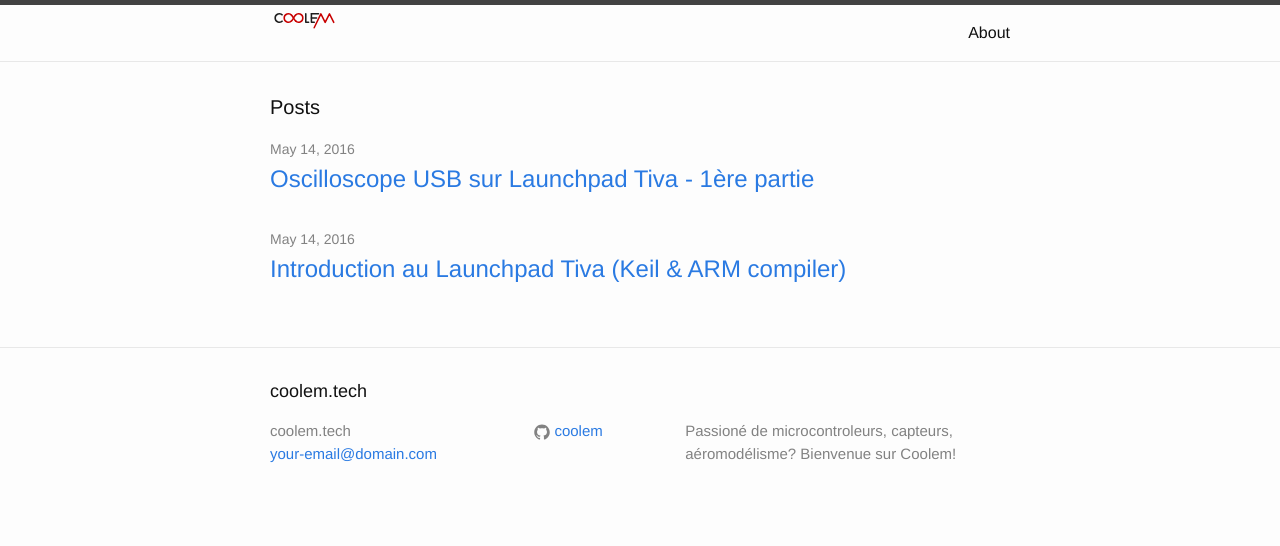
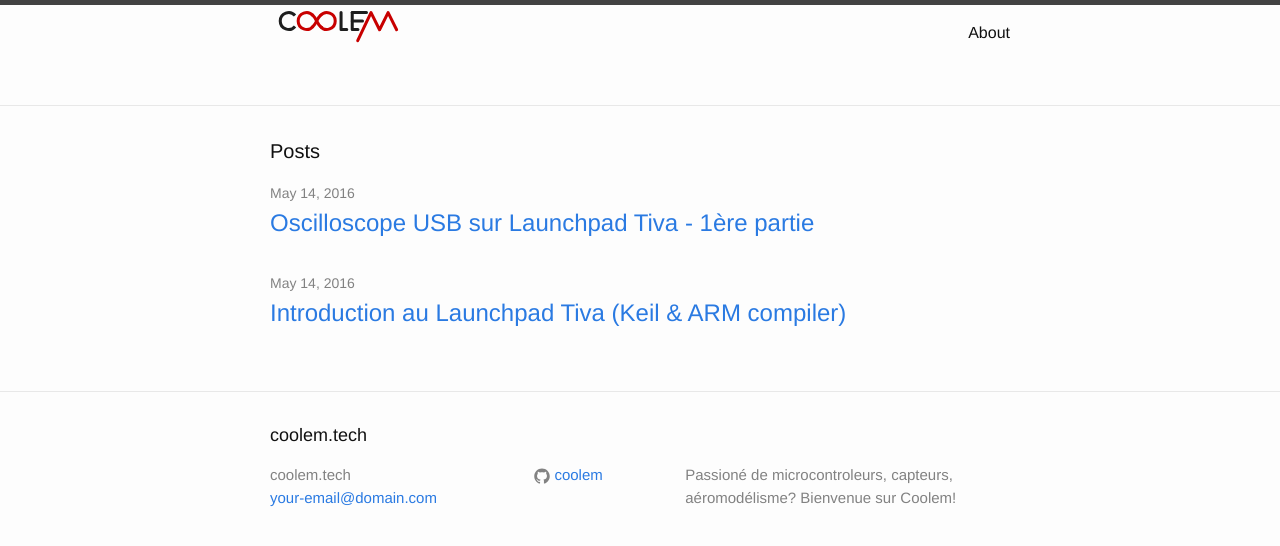
Before and after one commit to coolem/coolem.github.io, a Jekyll site: the page built from index.html, in a window 1280 px wide. Shown: the top 546 px of the page. Built offline with Jekyll 4.4.1, drawn with Linux system fonts in a browser that asks for light colours.

Commit message:
Update header.html

```diff
--- a/_includes/header.html
+++ b/_includes/header.html
@@ -5,7 +5,7 @@
     <!--<a class="site-title" href="{{ site.baseurl }}/">{{ site.title }}</a>
 	-->
 	<a class="site-title" href="{{ site.baseurl }}/">
-		<img src="{{ site.baseurl }}/img/drawing3.svg#svg2" height="50">
+		<img src="{{ site.baseurl }}/img/drawing3.svg#svg2" height="100">
 	</a>
 <!--<svg viewBox="0 100 744 300" width="600" height="400">
 			<use xlink:href="{{ site.baseurl }}/img/drawing3.svg#svg2" >
```
